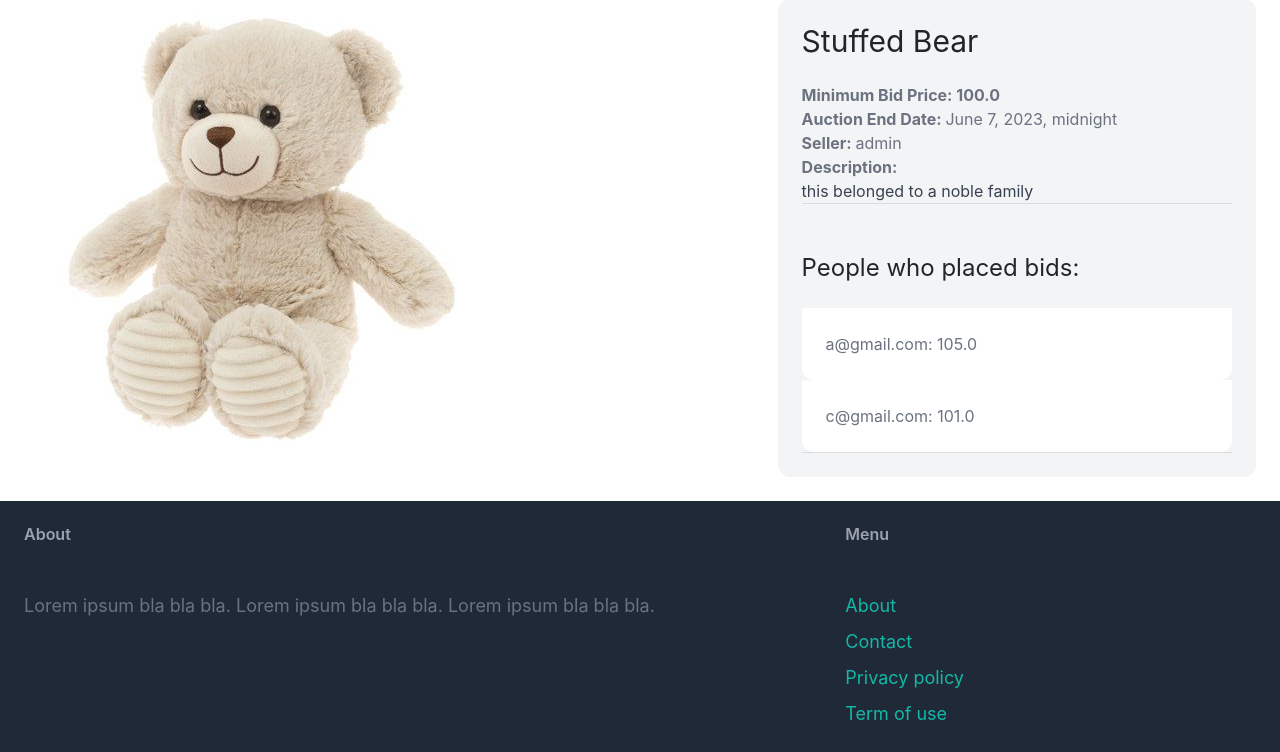
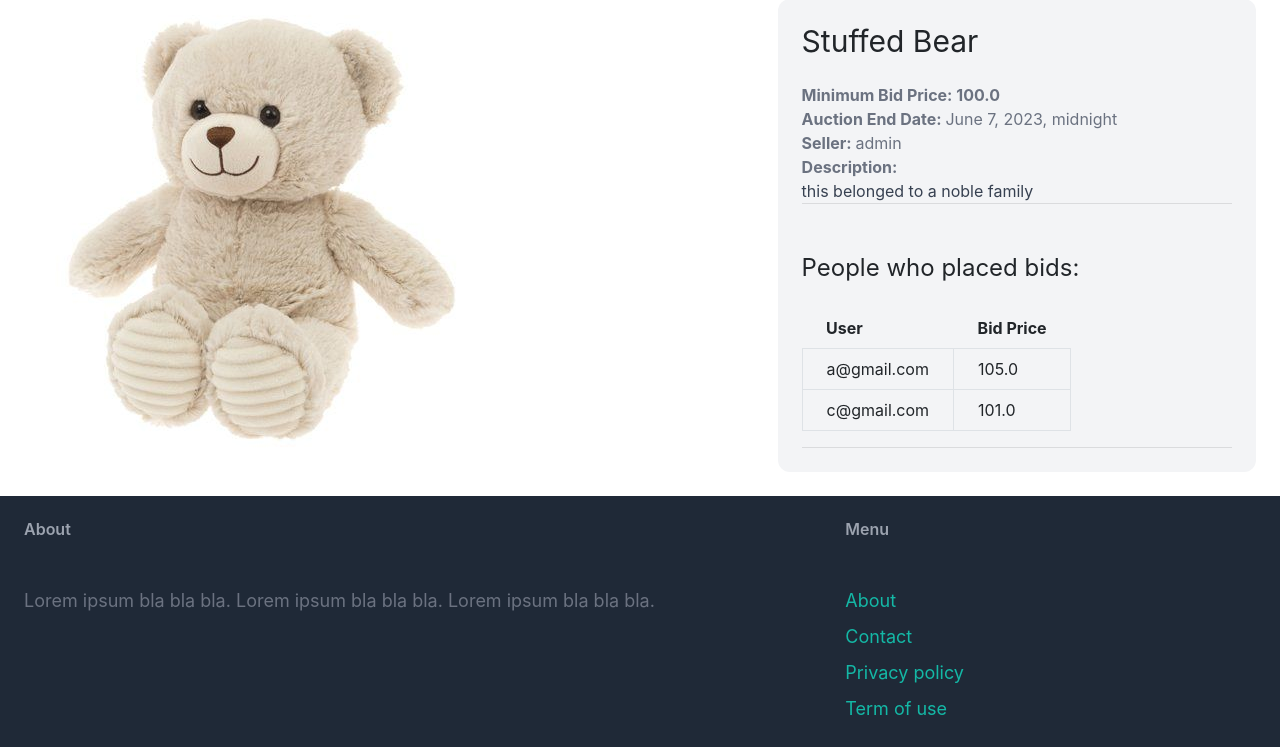
Before and after one commit to rukshar69/Auction-Site, a Django app: page /items/2/ in a window 1280 px wide. Shown: the part 102-854 px from the top of the page. Run offline with Django 4.2, Linux system fonts and the light colour scheme; a user stored in the database is signed in; data comes from the database, SQL or seed files in the repository; both versions use the stored data as it was after the commit; some libraries are stand-ins or nearby versions.

Commit message:
Step 3 create a table to show bids

```diff
--- a/RuksharsAuction/core/views.py
+++ b/RuksharsAuction/core/views.py
@@ -15,6 +15,7 @@ def index(request):
     print('Items whose bids are now closing:')
     for item in items_need_to_close_bid:
         print(item.name)
+        #item_bids = item.bids.filter()
         # Modify the field value
         item.is_bid_close = True #closing the bid
         # Save the object to persist the changes
--- a/RuksharsAuction/item/templates/item/detail.html
+++ b/RuksharsAuction/item/templates/item/detail.html
@@ -24,18 +24,31 @@
         <hr>
 
         <!-- SHOW WHO PLACED BIDS IF ANY -->
-        <div class="mt-5">
+        <div class="mt-5 mb-3">
             {% if bids|length == 0 %}
                 <h1 class="mb-6 text-2xl">No one placed a bid yet!!</h1>
             {% else %}
                 <h1 class="mb-6 text-2xl">People who placed bids:</h1>
-                {% for b in bids %}
-                    <div>
-                        <div class="p-6 bg-white rounded-b-xl">
-                            <p class="text-gray-500">{{ b.bid_placed_by.username }}: {{ b.bid_price }}</p>
-                        </div>
-                    </div>
-                {% endfor %}
+
+                <table class="table-auto">
+                    <thead>
+                      <tr>
+                        <th class="px-4 py-2">User</th>
+                        <th class="px-4 py-2">Bid Price</th>
+                        <!-- Add more column headings as needed -->
+                      </tr>
+                    </thead>
+                    <tbody>
+                      {% for b in bids %}
+                        <tr>
+                          <td class="border px-4 py-2">{{ b.bid_placed_by.username }}</td>
+                          <td class="border px-4 py-2">{{ b.bid_price }}</td>
+                          <!-- Add more table cells (td) for each column -->
+                        </tr>
+                      {% endfor %}
+                    </tbody>
+                  </table>
+
             {% endif %}
         </div>
         <hr>
```
Also changed, not shown: RuksharsAuction/item/templates/item/place_bid.html (+18 -7 lines), RuksharsAuction/db.sqlite3.
